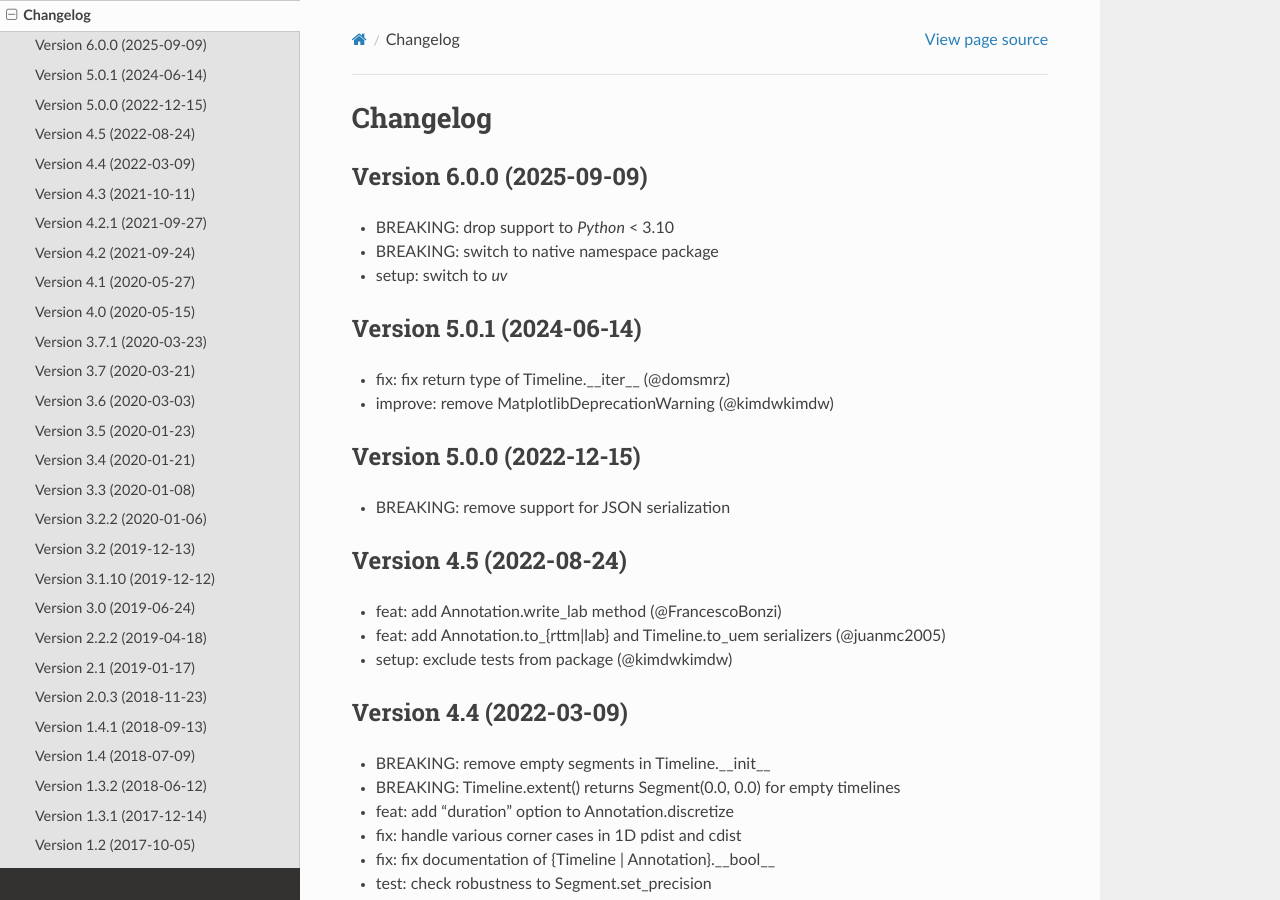
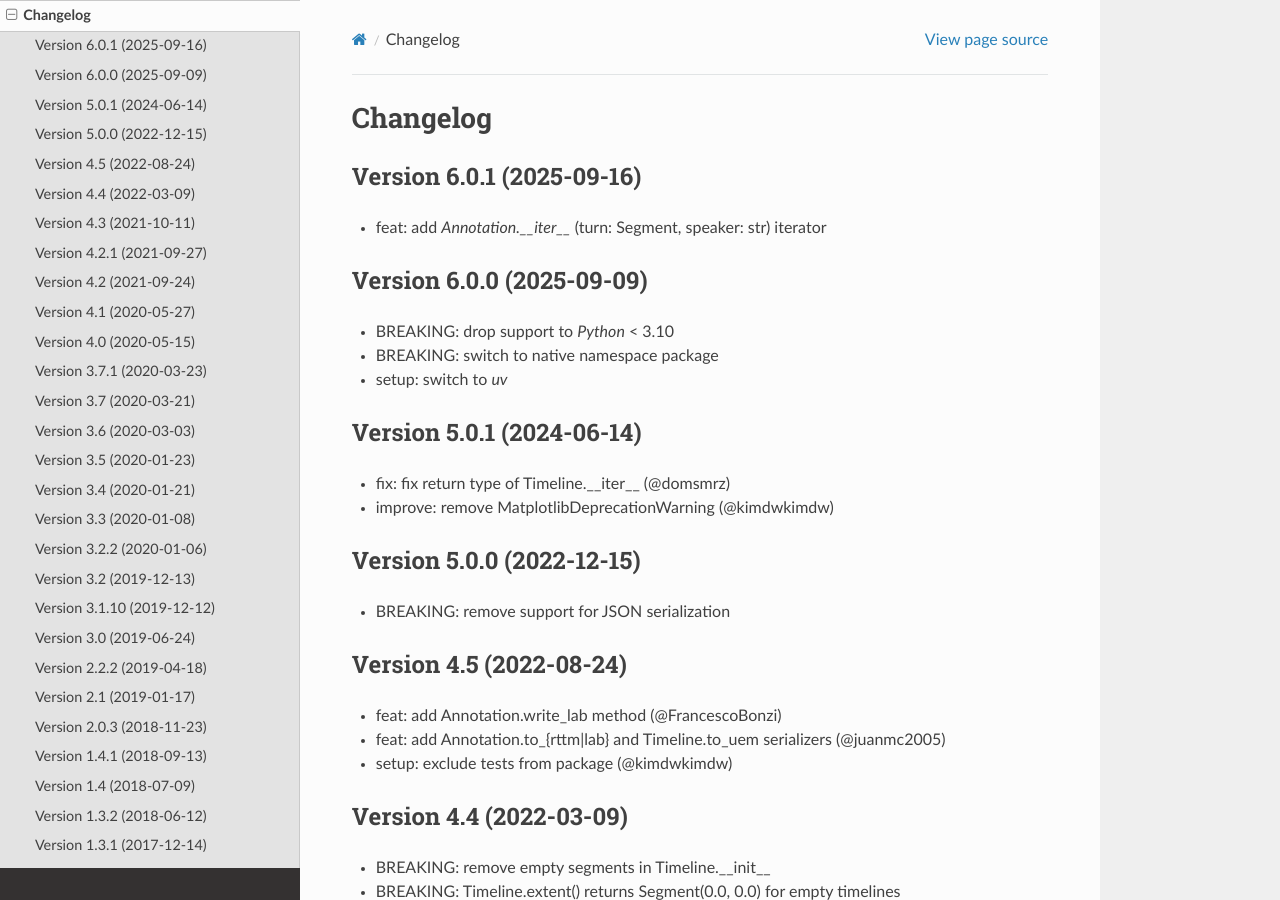
Before and after one commit to pyannote/pyannote-core, a Sphinx documentation site: the page built from doc/source/changelog.rst, in a window 1280 px wide and 900 px high. Built offline with Sphinx 7.4.7 and the Read the Docs theme 3.1.0, drawn with Linux system fonts in a browser that asks for light colours; the version number could not be read and is left out.

Commit message:
doc: update CHANGELOG

```diff
--- a/doc/source/changelog.rst
+++ b/doc/source/changelog.rst
@@ -1,6 +1,11 @@
 #########
 Changelog
 #########
+
+Version 6.0.1 (2025-09-16)
+~~~~~~~~~~~~~~~~~~~~~~~~~~
+
+- feat: add `Annotation.__iter__` (turn: Segment, speaker: str) iterator
 
 Version 6.0.0 (2025-09-09)
 ~~~~~~~~~~~~~~~~~~~~~~~~~~~~~
```
Also changed, not shown: CHANGELOG.md (+1 -1 lines).
